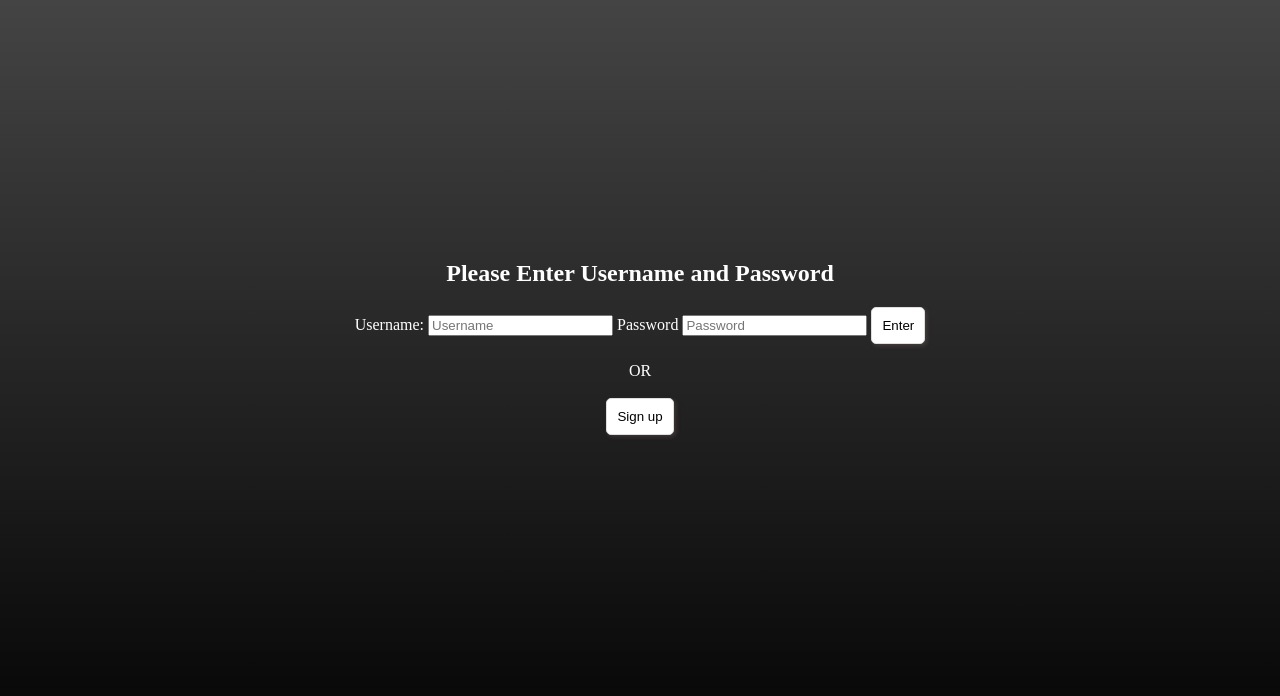
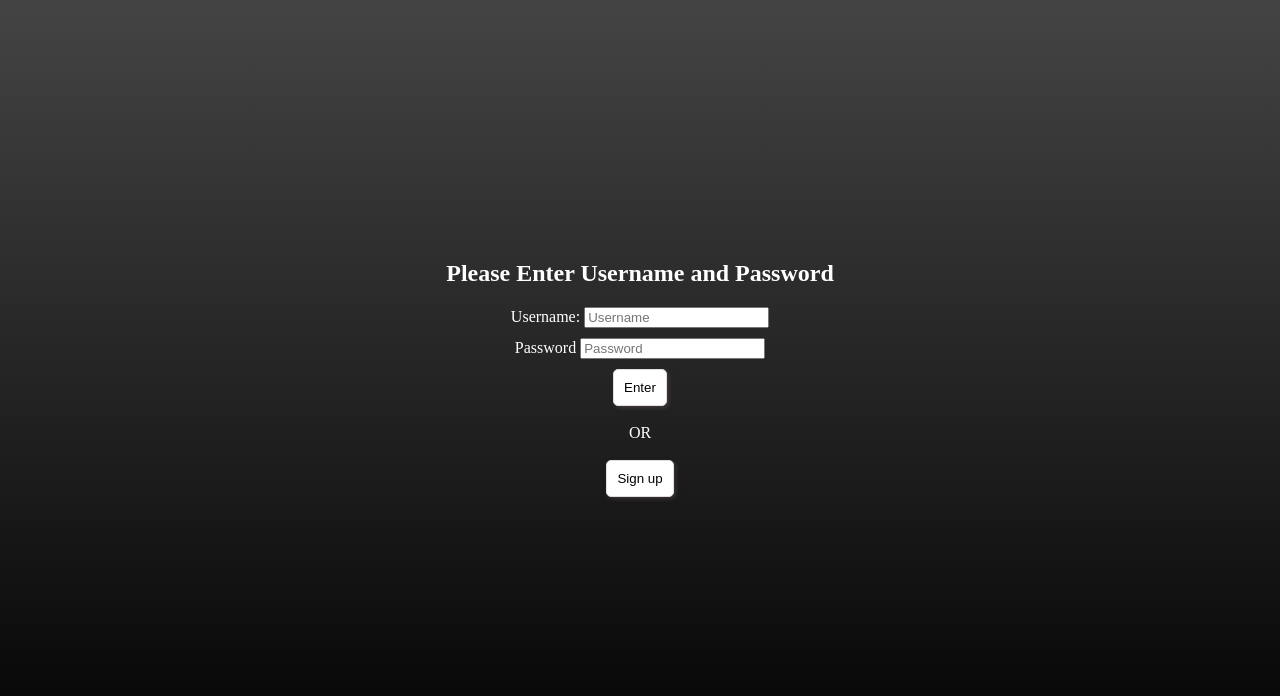
Before and after one commit to Ariefbustillo/Volleyball, a Flask app: page / in a window 1280 px wide. Shown: the top 696 px of the page. Run offline with Flask 2, Linux system fonts and the light colour scheme.

Commit message:
minor changes

```diff
--- a/app.py
+++ b/app.py
@@ -49,17 +49,14 @@ def index():
         session['user_id'] = None
         session['teams'] = []
     if not session['logged_in']:
-        print(session['logged_in'])
         return render_template("login.html")
     db = create_connection()
     session['teams'] = get_teams(db, session['user_id'])
-    print(session['username'])
     return render_template("index.html", teams=session['teams'])
 
 
 @app.route("/logout")
 def logout():
-    print("print out 4")
     session['logged_in'] = False
     return render_template("logged_out.html")
 
@@ -69,11 +66,10 @@ def signup():
 
 @app.route("/team_rotations", methods=["post"])
 def team_rotations():
-    print("print out0")
     team = request.form.get("team_name")
     db = create_connection()
-    print("print out1")
     players = get_players(db, team)
+    print('PLAYERS', players)
 
     return render_template("team_rotations.html", players=players, team=team)
 
@@ -99,7 +95,6 @@ def create_player():
 
 @app.route("/new_player", methods=["post"])
 def new_player():
-    print("print out 3")
     name = request.form.get("name")
     position = request.form.get("position")
     team = request.form.get("team_name")
@@ -117,18 +112,13 @@ def player_info():
     team = request.form.get("team")
     player_id = request.form.get("player_id")
     db = create_connection()
-    players_info = get_player_info(db,team)
-    position = ''
+    player_info = get_player_info(db,player_id)
 
-    for player_info in players_info:
-        if player_info[0] == int(player_id):
-            position = player_info[3]
-
-    return render_template("player_info.html", name=name, team=team, position=position, player_id=player_id)
+    return render_template("player_info.html", name=name, team=team, position=player_info.position, player_id=player_id)
 
 @app.route("/remove_player", methods=["post"])
 def remove_player():
-    player_id = request.form.get("player_id")
+    player_id = int(request.form.get("player_id"))
     db = create_connection()
     with db:
         delete_player(db, player_id)
@@ -155,18 +145,15 @@ def login():
     db = create_connection()
     users = get_users(db)
 
-    print(search_usernames(users,user_name))
     if search_usernames(users,user_name) != False:
         if users[(search_usernames(users,user_name) - 1)][2] == password:
 
             session['logged_in'] = True
             session['user_id'] = users[(search_usernames(users,user_name) - 1)][0]
             session['username'] = user_name
-            print("true")
             return redirect(url_for('index'))
         else: return render_template("failed_login.html")
     else:
-        print("loser")
         return render_template("failed_login.html")
 
 
--- a/static/style.css
+++ b/static/style.css
@@ -36,6 +36,12 @@ table{
   width: 100%;
 
 }
+.username{
+  margin: 5px;
+}
+.password{
+  margin: 10px;
+}
 .header{
     /* background-image: linear-gradient(#333333, #222222); */
     overflow: auto;
@@ -48,20 +54,19 @@ table{
   cursor: pointer;
   padding: 5px;
   margin: 5px;
-  color: black;
-  background-image: linear-gradient(#333333, #222222);
+  background-image: linear-gradient(#000000, #444444);
+  color:white;
 
 }
-a.logout{
+.logout{
   grid-area: 1 / 3;
   background-image: linear-gradient(#000000, #444444);
   text-align: right;
   align-items: center;
-}
-a #logout-button{
   text-decoration: none;
   color: white;
 }
+
 .main{
   /* background-image: linear-gradient(#222222, #000000); */
     height: 100%;
--- a/templates/login.html
+++ b/templates/login.html
@@ -8,15 +8,19 @@
         <div class="main">
             <form id="login" action="login" method="post">
                 <h2>Please Enter Username and Password</h2>
-                <label id="username">Username:</label>
-                <input required id="username" type="text" name="username" placeholder="Username">
-                <label id="password">Password</label>
-                <input required id="password" type="password" placeholder="Password" name="password">
-                <input type="submit" name="submit" value="Enter" class="submit-btn" id="enter">
+                <div class="username">
+                    <label id="username">Username:</label>
+                    <input required id="username" type="text" name="username" placeholder="Username"></br>
+                </div>
+                <div class="password">
+                    <label id="password">Password</label>
+                    <input required id="password" type="password" placeholder="Password" name="password"></br>
+                </div>
+                <input type="submit" name="submit" value="Enter" class="submit-btn" >
             </form>
         </br> OR </br> </br>
             <a class="signup" href="/signup">
-                <button id="sign-up" class="submit-btn">Sign up</button>
+                <button  class="submit-btn">Sign up</button>
         </div>
     </body>
 </html>
```
Also changed, not shown: arief.py (+12 -4 lines), templates/layout.html (+5 -3 lines), volleyball.db.
